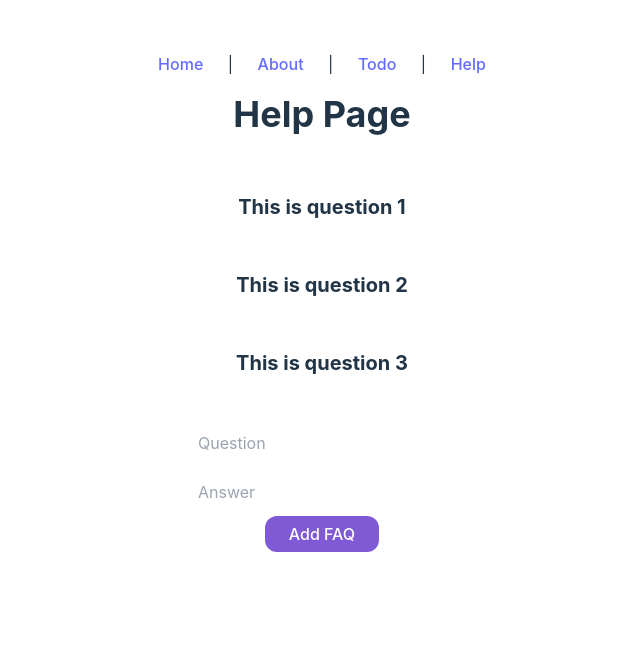
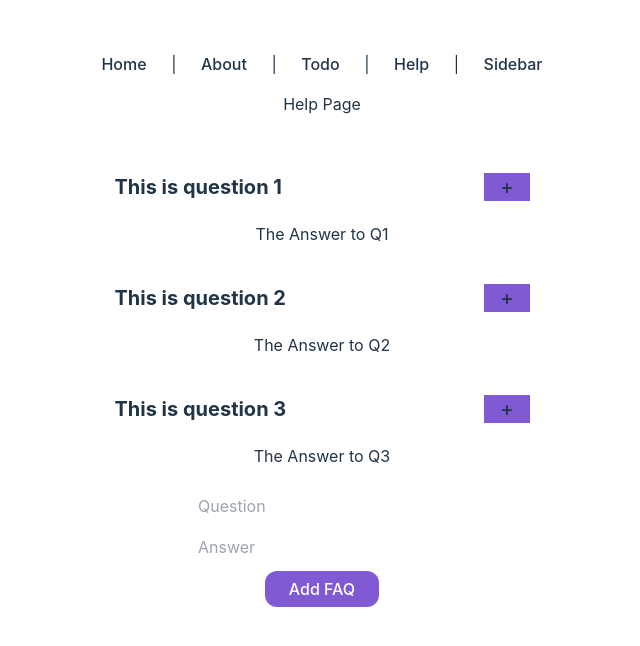
Before and after one commit to datiampromise/reactt, a React (Vite) app: page /help in a window 1280 px wide. Shown: the top 646 px of the page, without its empty margins (318-958 px from the left). Built offline with nearby package versions, Linux system fonts and the light colour scheme.

Commit message:
added new page

```diff
--- a/src/App.jsx
+++ b/src/App.jsx
@@ -1,16 +1,19 @@
 import { Link, Route, Routes } from "react-router-dom";
+import "./index.css";
 
 import About from "./pages/About";
 import Index from "./pages/Index";
 import Todo from "./pages/Todo";
 import Help from "./pages/Help";
+import Sidebar from "./pages/Sidebar";
 
 function App() {
   return (
     <>
       <header className="headerx">
         <nav>
-          <Link to="/">Home</Link> | <Link to="/about">About</Link> | <Link to="/todo">Todo</Link> | <Link to="/help">Help</Link>
+          <Link to="/">Home</Link> | <Link to="/about">About</Link> | <Link to="/todo">Todo</Link> | <Link to="/help">Help</Link> |{" "}
+          <Link to="/sidebar">Sidebar</Link>
         </nav>
       </header>
       <Routes>
@@ -18,6 +21,7 @@ function App() {
         <Route path="/about" element={<About />} />
         <Route path="/todo" element={<Todo />} />
         <Route path="/help" element={<Help />} />
+        <Route path="/sidebar" element={<Sidebar />} />
       </Routes>
     </>
   );
--- a/src/pages/Help.jsx
+++ b/src/pages/Help.jsx
@@ -2,9 +2,9 @@ import { useState } from "react";
 
 function Help() {
   const [faq, setFaq] = useState([
-    { id: 1, question: "This is question 1", ans: "The Answer to Q1", show: false },
-    { id: 2, question: "This is question 2", ans: "The Answer to Q2", show: false },
-    { id: 3, question: "This is question 3", ans: "The Answer to Q3", show: false },
+    { id: 1, question: "This is question 1", ans: "The Answer to Q1" },
+    { id: 2, question: "This is question 2", ans: "The Answer to Q2" },
+    { id: 3, question: "This is question 3", ans: "The Answer to Q3" },
   ]);
 
   const [que, setQue] = useState("");
@@ -18,38 +18,10 @@ function Help() {
       ans: ans,
     };
     faq[id - 1] = newObj;
-    setFaq([...faq]); // spread operation
+    setFaq([...faq]);
     setQue("");
     setAns("");
   }
-
-  let show = (id) => {
-    // let ff = faq.filter((f) => f.id == id)[0];
-    // ff.show = !ff.show;
-
-    // let fff = faq.map((f) => {
-    //   if (f.id == id) {
-    //     f.show = !f.show;
-    //   }
-    //   f.id == id ? (f.show = !f.show) : "";
-    //   return f;
-    // });
-
-    // let f = { id: 1, show: true };
-    // let f1 = f;
-    // let f2 = { ...f, show: false };
-    // f.id = 7;
-
-    // console.log("F1", f1);
-    // console.log("F2", f2);
-
-    let ff = faq.map((f) => (f.id == id ? { ...f, show: !f.show } : f));
-    // console.log("FF", ff);
-
-    setFaq(ff);
-  };
-
-  // let showOneLiner = (id) => setFaq(faq.map((f) => (f.id == id ? { ...f, show: !f.show } : f)));
 
   // let abc = [
   //   [
@@ -69,20 +41,32 @@ function Help() {
   //   ],
   // ];
 
+  let toggle = (e) => {
+    console.log(e.target);
+    let togu = e.target.id;
+    let togman = document.querySelector("a" + e.target.id);
+  };
+
   return (
     <>
       <h1>Help Page</h1>
       {faq.map((f) => (
         <div key={f.id} className="qa-section">
-          <div className="font-bold text-xl pt-4 pb-4 cursor-pointer" onClick={() => show(f.id)}>
-            {f.question}
+          <div>
+            <div className="font-bold text-xl flex justify-between items-center px-3 py-3 mb-2 border-b border-white border-opacity-20">
+              {f.question}
+              <a className="button px-4 py-1 bg-purple-600 inline-block " onClick={toggle} id={"q" + f.id}>
+                +
+              </a>
+            </div>
           </div>
-          <h3 className={"py-4 border-t border-white border-opacity-20 " + (f.show ? "" : "hidden")}>{f.ans}</h3>
+
+          <h3 id={"a" + f.id}>{f.ans}</h3>
         </div>
       ))}
 
       <div className="qa-section">
-        <div className=" mb-2 py-4 border-b border-white border-opacity-20">
+        <div className=" mb-2 pb-2 border-b border-white border-opacity-20">
           <input type="text" value={que} placeholder="Question" className="px-3" onChange={(e) => setQue(e.target.value)} />
         </div>
         <div>
--- /dev/null
+++ b/src/pages/Sidebar.jsx
@@ -0,0 +1,7 @@
+import React from "react";
+
+function Sidebar() {
+  return <h1>Sidebar Page</h1>;
+}
+
+export default Sidebar;
```
